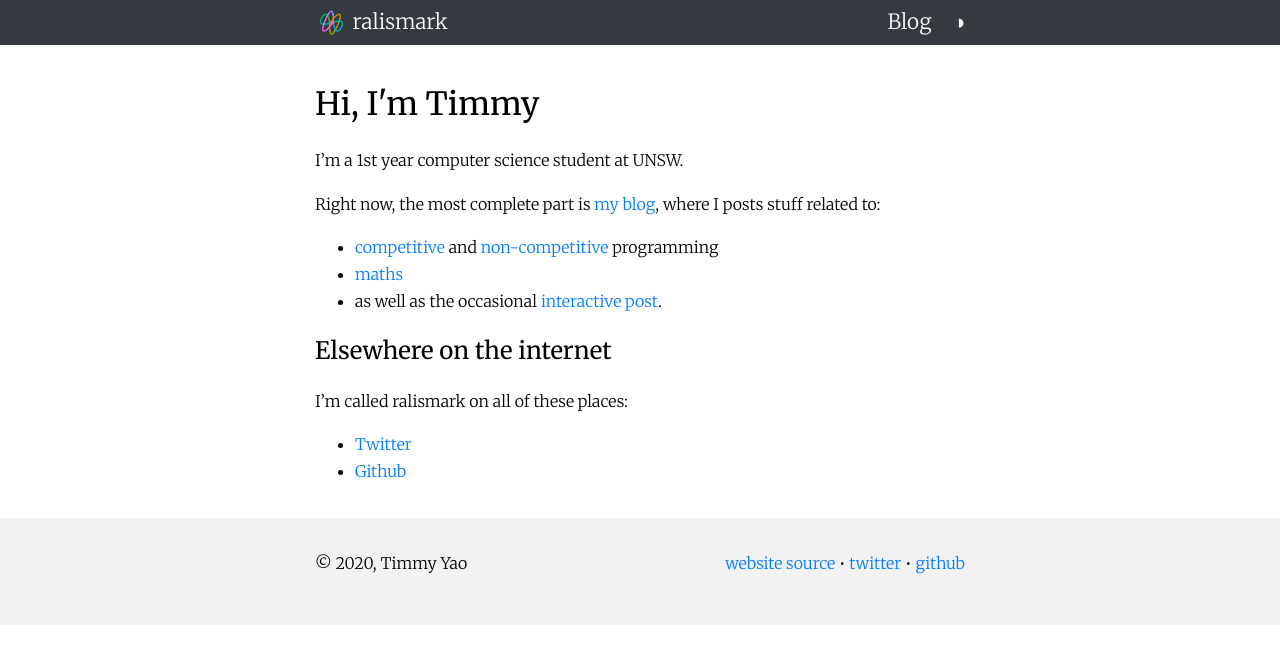
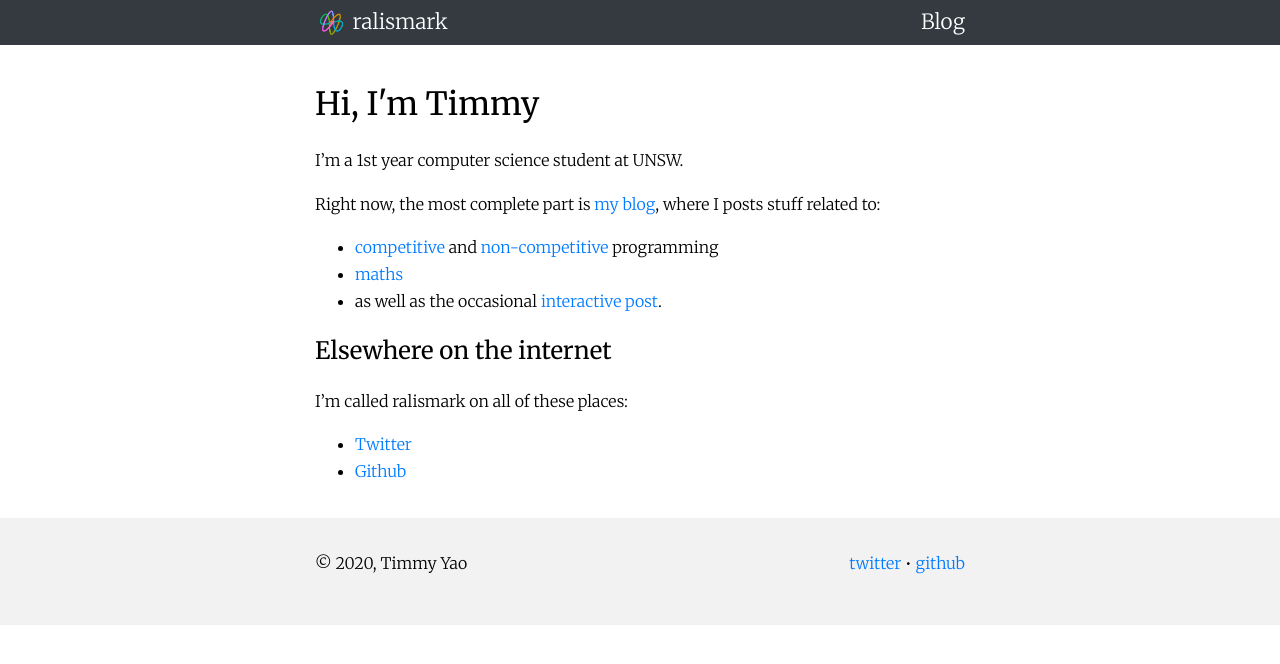
Before and after one commit to ralismark/ralismark.github.io, a Jekyll site: the page built from index.html, in a window 1280 px wide. Shown: the top 664 px of the page. Built offline with Jekyll 4.4.1, drawn with Linux system fonts in a browser that asks for light colours; nearby versions of some CDN libraries.

Commit message:
Adjust a few things

```diff
--- a/_includes/footer.html
+++ b/_includes/footer.html
@@ -4,8 +4,6 @@
 			&copy; {{ site.time | date: "%Y" }}, Timmy Yao
 		</p>
 		<p>
-			<a href="https://github.com/ralismark/ralismark.github.io">website source</a>
-			&bullet;
 			<a href="https://twitter.com/ralismark">twitter</a>
 			&bullet;
 			<a href="https://github.com/ralismark/">github</a>
--- a/_includes/navbar.html
+++ b/_includes/navbar.html
@@ -26,11 +26,6 @@
 			</li>
 			{% endif %}
 			{% endfor %}
-
-			<li class="navbar-page">
-				<a title="Toggle Dark Mode" class="navbar-link" onclick="toggle_dark()" href="#">
-					◑
-				</a>
 		</ul>
 	</nav>
 </header>
```
